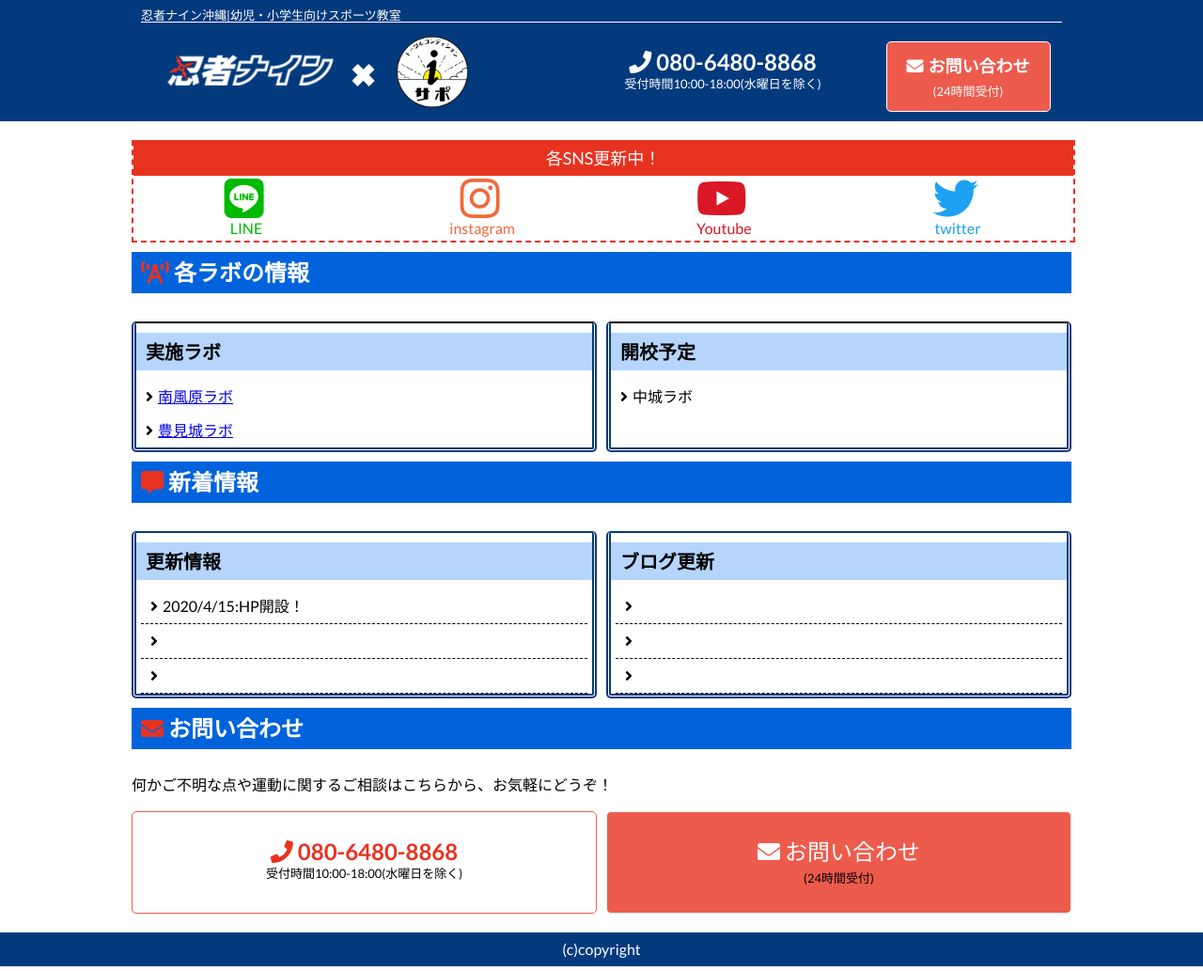
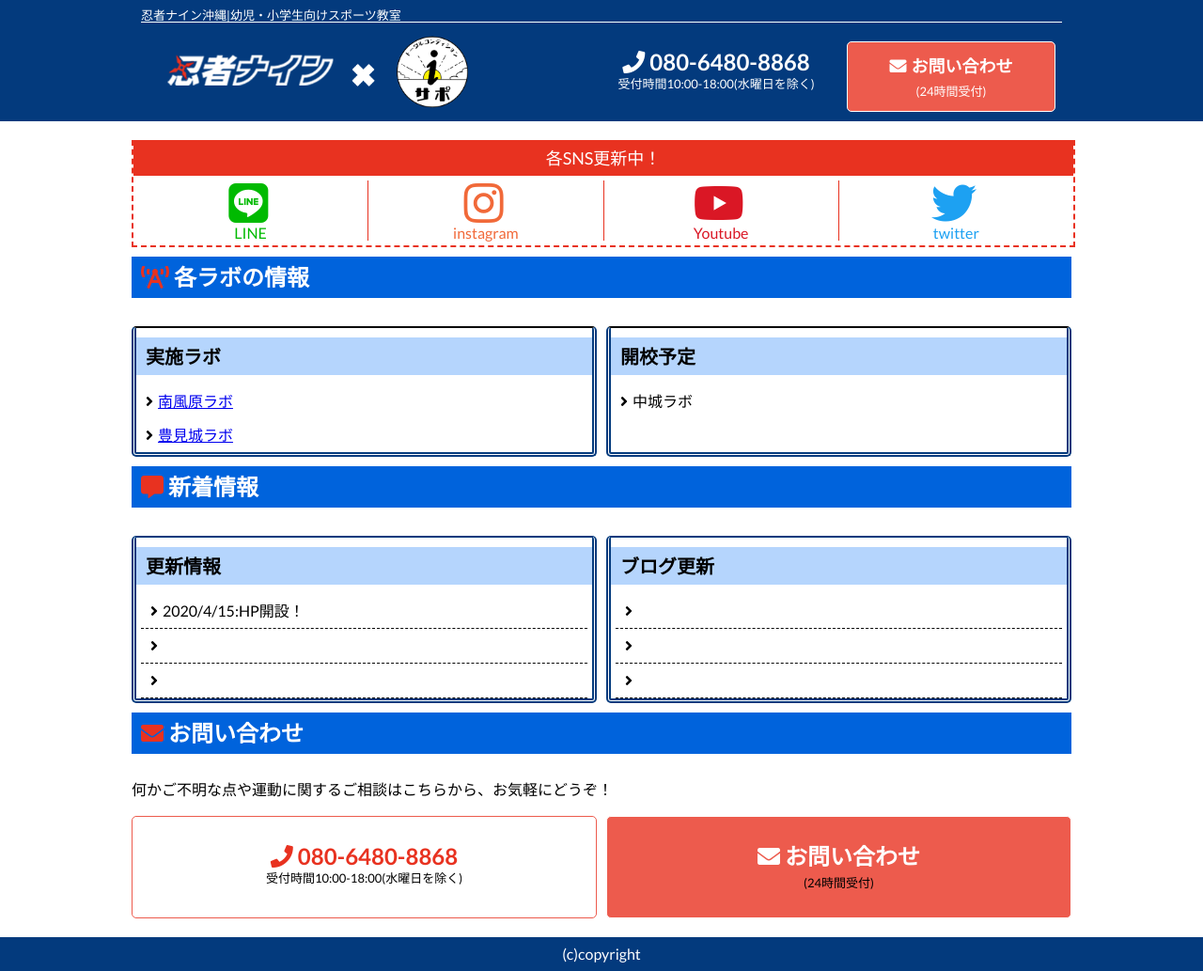
Before and after one commit to thousand7274/ninja9, a PHP site: page / in a window 1280 px wide. Shown: the whole page at 94% size. Run offline with PHP 8.4, Linux system fonts and the light colour scheme; some libraries are stand-ins or nearby versions.

Commit message:
微調整
ボタン等がレスポンシブになっていなかったので修正

```diff
--- a/ninja9/html/index.html
+++ b/ninja9/html/index.html
@@ -1,6 +1,5 @@
 <!DOCTYPE html>
 <html lang="ja">
-
 <head>
     <meta charset="UTF-8">
     <meta name="viewport" content="width=device-width, initial-scale=1.0">
@@ -9,7 +8,6 @@
     <link href="https://fonts.googleapis.com/css?family=Lato:400,700|Noto+Sans+JP:400,700" rel="stylesheet">
     <link rel="stylesheet" href="css/style.css">
 </head>
-
 <body>
     <header class="header">
         <div class="header__main">
@@ -23,18 +21,22 @@
                     </a>
                 </h1>
                 <div class="header__contact">
+                    <div class="header__tel">
                     <a href="tel:08064808868">
-                        <div class="header__tel" type="button">
+                        <div>
                             <span><i class="fas fa-phone"></i>080-6480-8868</span>
                             <p>受付時間10:00-18:00<br class="sm-br">(水曜日を除く)</p>
                         </div>
                     </a>
+                </div>
+                    <div class="header__contactBtn">
                     <a href="https://forms.gle/6SNhzUnRRcwuEUjq6" target="__blank">
-                        <div class="header__contactBtn">
+                        <div>
                             <i class="fas fa-envelope"></i>お問い合わせ
                             <p>(24時間受付)</p>
                         </div>
                     </a>
+                    </div>
                 </div>
             </div>
         </div>
@@ -44,30 +46,38 @@
             <div class="sns">
                 <p class="sns__disc">各SNS更新中！</p>
                 <div class="sns__icon">
+                    <div class="icon-line">
                     <a href="http://" target="__blank">
-                        <div class="icon-line">
+                        <div>
                             <i class="fab fa-line fa-3x"></i>
                             <p class="sns__text">LINE</p>
                         </div>
                     </a>
+                </div>
+                    <div class="icon-insta">
                     <a href="https://www.instagram.com/ninja9okinawa/" target="__blank">
-                        <div class="icon-insta">
+                        <div>
                             <i class="fab fa-instagram fa-3x"></i>
                             <p class="sns__text">instagram</p>
                         </div>
                     </a>
+                    </div>
+                    <div class="icon-youtube">
                     <a href="https://www.youtube.com/channel/UCHjz9-wgnzSU6OHpa9x0cAg" target="__blank">
-                        <div class="icon-youtube">
+                        <div>
                             <i class="fab fa-youtube fa-3x"></i>
                             <p class="sns__text">Youtube</p>
                         </div>
                     </a>
+                    </div>
+                    <div class="icon-twitter">
                     <a href="https://twitter.com/ninja9okinawa" target="__blank">
-                        <div class="icon-twitter">
+                        <div>
                             <i class="fab fa-twitter fa-3x"></i>
                             <p class="sns__text">twitter</p>
                         </div>
                     </a>
+                    </div>
                 </div>
             </div>
             <h2>
--- a/ninja9/html/sass/layout/_l-header.scss
+++ b/ninja9/html/sass/layout/_l-header.scss
@@ -19,13 +19,13 @@
         margin: $m-1;
         a{
             text-decoration: none;
+            color:$font-color;
         }
     }
     &__tel{
         background-color: transparent;
         border: 0px  $font-color solid;
-        color:$font-color;
-        width: 100%;
+        width: 50%;
         text-align: center;
         font-size: 18px;
         font-weight: bold;
@@ -95,7 +95,7 @@
             border-radius: 0;
             font-size: 24px;
             font-weight: bold;
-            width: 100%;
+            width: 50%;
 
 
             p{
@@ -106,14 +106,13 @@
             }
         }
         &__contactBtn{
-            width: 100%;
+            width: 40%;
             text-align: center;
             border: 1px  white solid;
             background-color: $btn-b;
             border-radius: 5px;
             margin-left: 0;
             color: $font-color;
-            line-height: 1.7;
             font-size: 18px;
             font-weight: bold;
             padding: $m-1;
--- a/ninja9/html/sass/layout/_l-main.scss
+++ b/ninja9/html/sass/layout/_l-main.scss
@@ -41,8 +41,11 @@
         text-align: center;
         color:$font-color2;
         font-size: 18px;
-        width: 95%;
-        color:$font-color;
+        width: 50%;
+        & span{
+            color:$font-color2;
+            font-weight: bold;
+        }
 
         p{
             font-size: small;
@@ -52,14 +55,17 @@
     }
     &__contactBtn{
         width: 50%;
-        padding: $m-5;
+        padding: $m-1 $m-5;
         text-align: center;
         border: 1px  white solid;
         background-color: $btn-b;
         border-radius: 5px;
         margin-left: $m-1;
         font-size: 18px;
-        color:$font-color;
+        a{
+            font-weight: bold;
+            color:$font-color;
+        }
         p{
             margin-top: $m-1;
             font-size: small;
@@ -89,33 +95,47 @@
     &__icon{
         display: flex;
         justify-content: space-around;
-        padding-bottom: $m-5;
+        padding: $m-5 0;
 
         a{
             text-decoration: none;
-
             }
     }
-
 }
 .icon{
    &-line{
        text-align: center;
-       color:#00BA01;
+       width: 25%;
+       border-right: 1px $font-color2 solid;
+       & a{
+        color:#00BA01;
+       }
 
    }
    &-insta{
        text-align: center;
-       color:#F16939;
+       width: 25%;
+       border-right: 1px $font-color2 solid;
+       & a{
+        color:#F16939;
+       }
    }
    &-youtube{
        text-align: center;
-       color:#DA1725;
+       width: 25%;
+       border-right: 1px $font-color2 solid;
+       & a{
+        color:#DA1725;
+       }
    }
 
    &-twitter{
        text-align: center;
-       color:#1DA1F2;
+       width: 25%;
+
+       & a{
+        color:#1DA1F2;
+       }
    }
 
 }
--- a/ninja9/html/sass/object/_o-btn.scss
+++ b/ninja9/html/sass/object/_o-btn.scss
@@ -1,7 +1,7 @@
 .scheduleBtn{
     text-align: center;
     border: 3px $btn-b solid;
-    width: 50%;
+    width: 60%;
     margin: 2% auto;
     border-radius: 5px;
     background-color: $btn-b;
```
Also changed, not shown: ninja9/html/labo.html (+7 -3 lines), ninja9/html/css/style.css, 1 other file.
